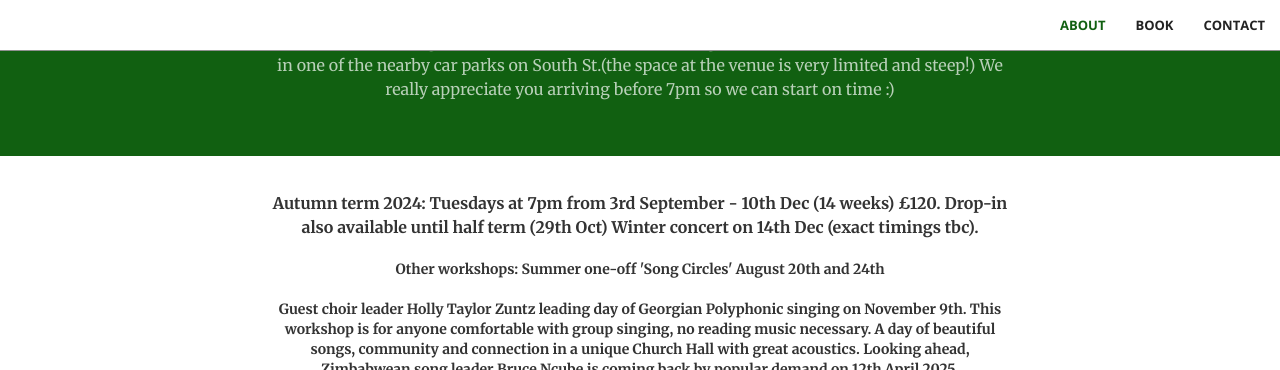
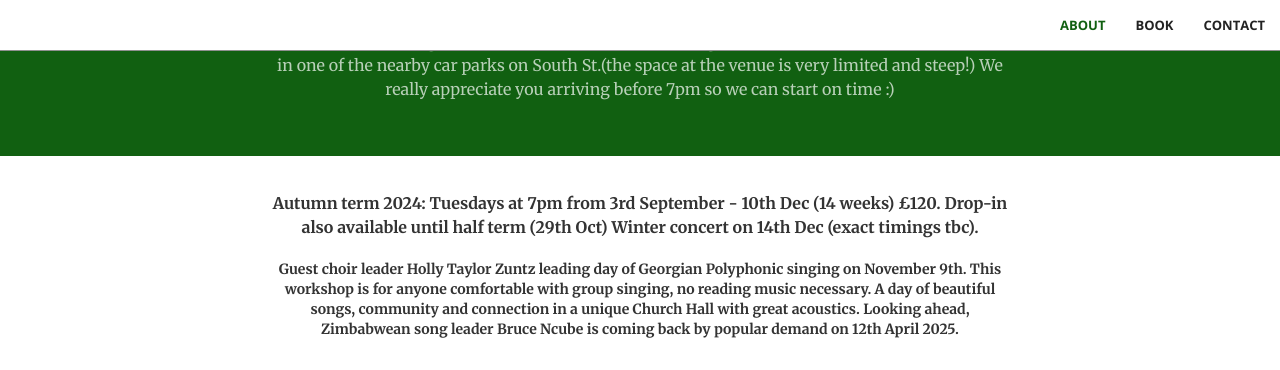
Before and after one commit to thewildchoir/thewildchoir-website, a Jekyll site: the page built from index.html, in a window 1280 px wide and 900 px high, scrolled down 1162 px, cut to the strip 0-370 px from the top of the window. Built offline with Jekyll 4.4.1, drawn with Linux system fonts in a browser that asks for light colours.

Commit message:
Update booking.html

```diff
--- a/_includes/booking.html
+++ b/_includes/booking.html
@@ -3,7 +3,7 @@
        <div class="row">
             <div class="col-lg-8 col-lg-offset-2 text-center">
                 <p class="text-book"><b> Autumn term 2024: Tuesdays at 7pm from 3rd September - 10th Dec (14 weeks) £120. Drop-in also available until half term (29th Oct) Winter concert on 14th Dec (exact timings tbc). </p>
-                Other workshops: Summer one-off 'Song Circles' August 20th and 24th  </p>
+              </p>
                 Guest choir leader Holly Taylor Zuntz leading day of Georgian Polyphonic singing on November 9th. This workshop is for anyone comfortable with group singing, no reading music necessary. A day of beautiful songs, community and connection in a unique Church Hall with great acoustics. Looking ahead, Zimbabwean song leader Bruce Ncube is coming back by popular demand on 12th April 2025.  </p
 
 
```
